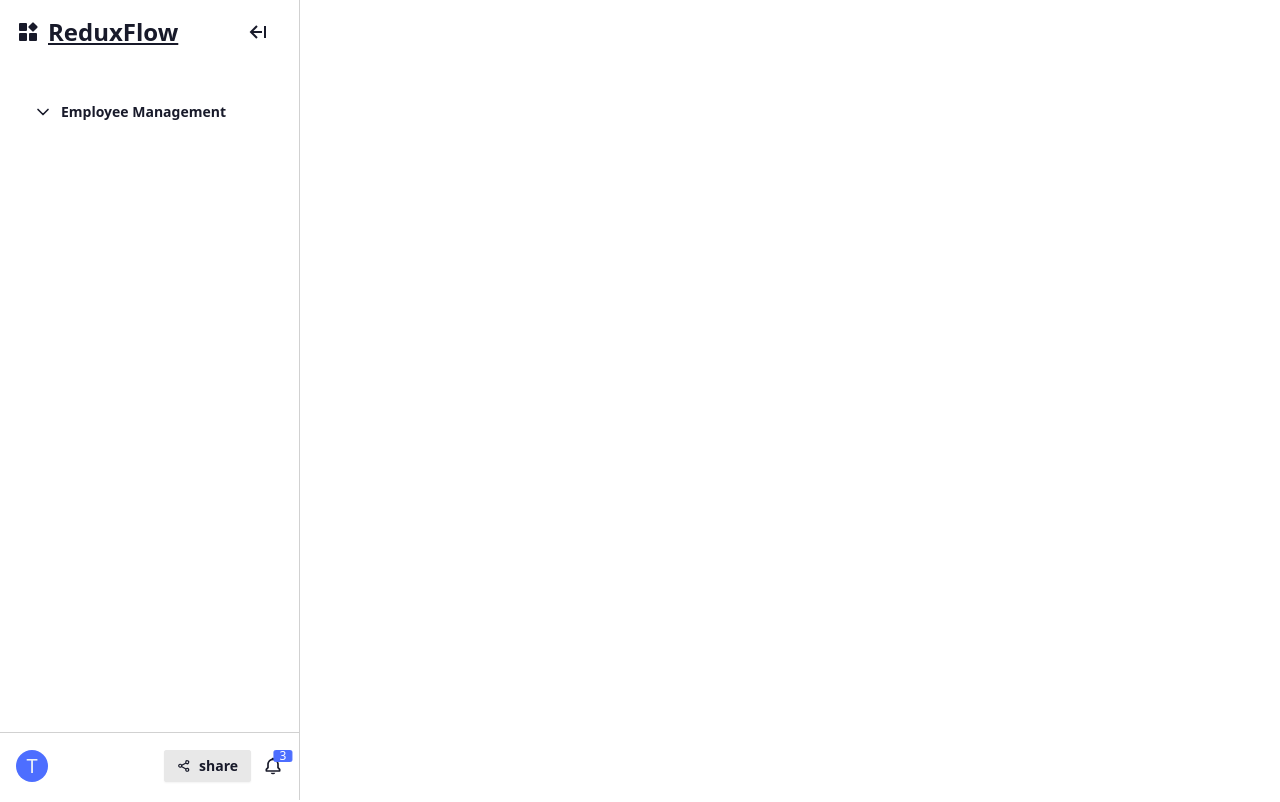
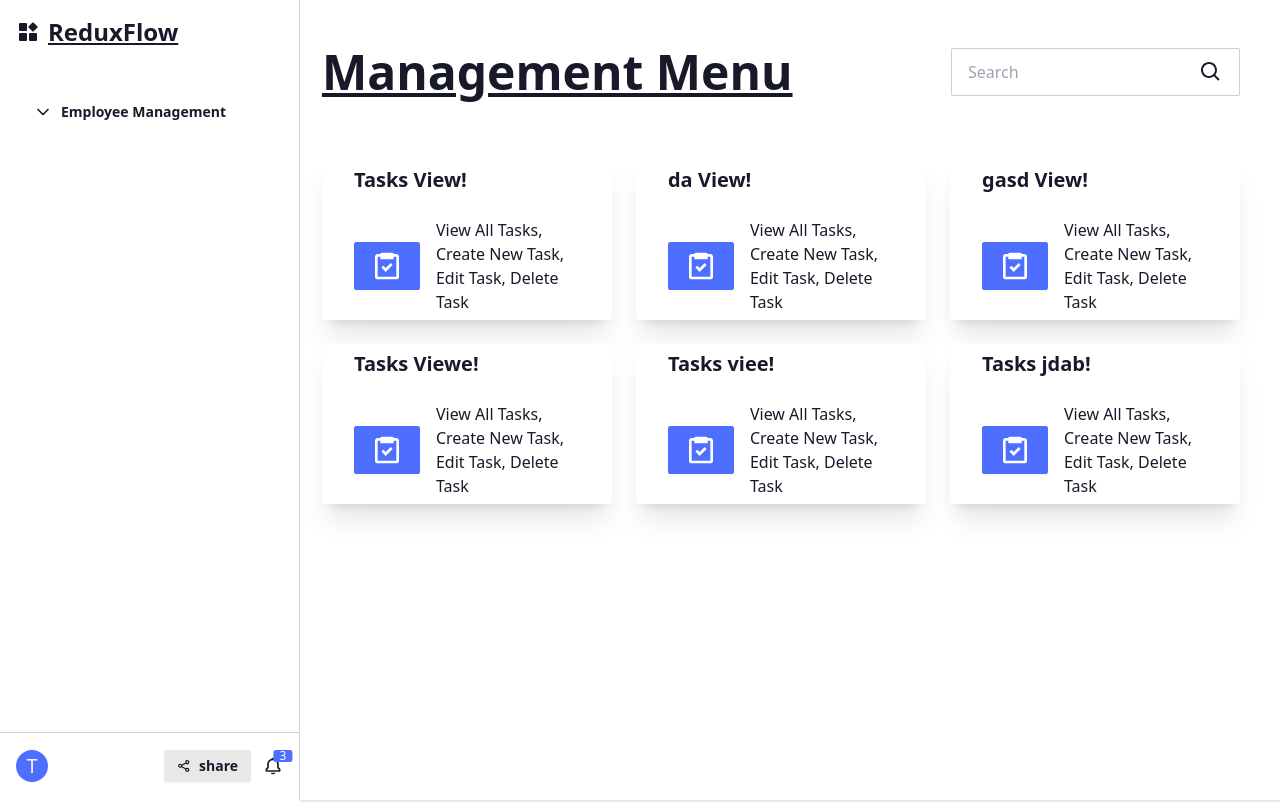
Before and after one commit to GabrielEger2/ReduxFlow-Analytics, a React (Vite) app in the folder client/: page /management-menu in a window 1280 px wide. Shown: the top 802 px of the page. Built offline with nearby package versions, Linux system fonts and the light colour scheme.

Commit message:
feat: add sidebar footer padding

```diff
--- a/client/src/components/PageCore/PrivateRoute.tsx
+++ b/client/src/components/PageCore/PrivateRoute.tsx
@@ -3,11 +3,15 @@ import Footer from './Footer'
 
 const PrivateRoute = ({ children }) => {
   return (
-    <div>
-      <SideBar />
-      {children}
-      <Footer />
-    </div>
+    <main>
+      <div className="flex">
+        <SideBar />
+        {children}
+      </div>
+      <div className="ml-[300px]">
+        <Footer />
+      </div>
+    </main>
   )
 }
 
--- a/client/src/components/PageCore/SideBar.tsx
+++ b/client/src/components/PageCore/SideBar.tsx
@@ -17,9 +17,6 @@ const SideBar = () => {
               <BiSolidWidget size={24} />
               <h1 className="underline text-2xl font-bold">ReduxFlow</h1>
             </div>
-            <button className="btn btn-sm btn-ghost">
-              <BiArrowFromRight size={24} />
-            </button>
           </div>
           <div className="h-full flex">
             <ul className="space-y-10 h-full w-full overflow-y-auto my-10 mx-4">
```
